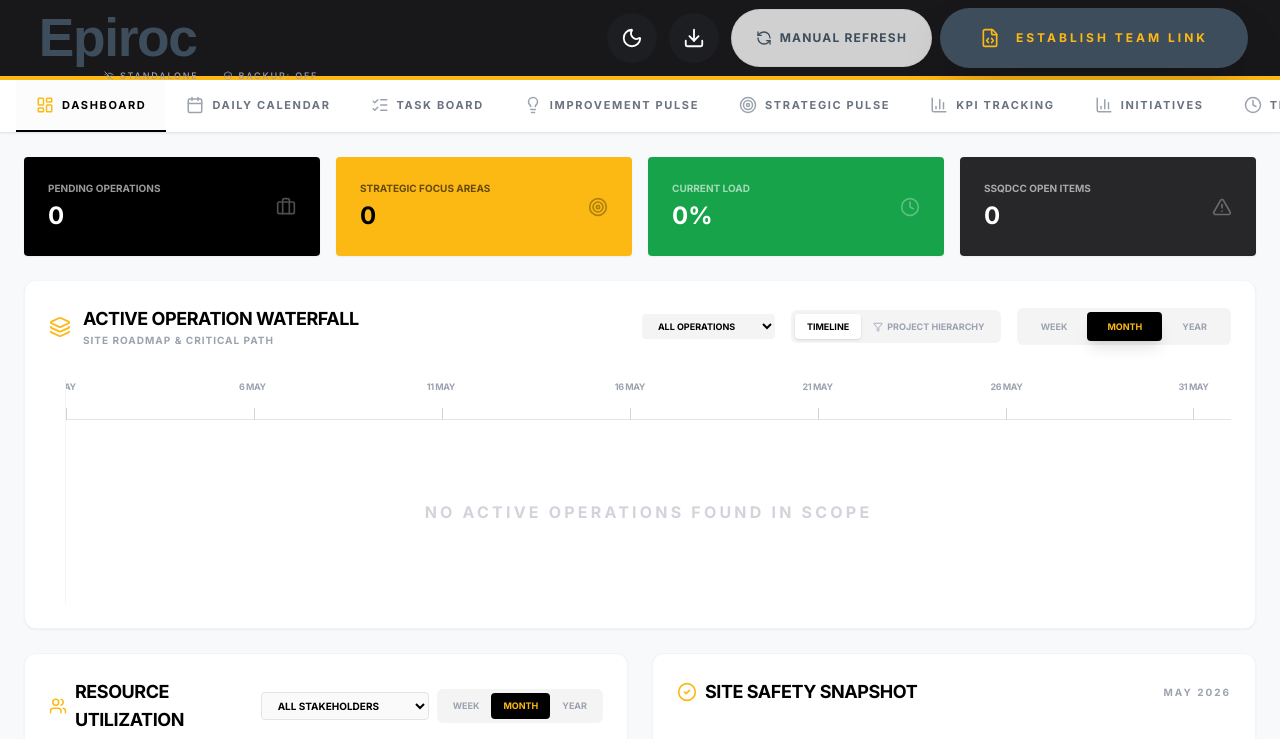
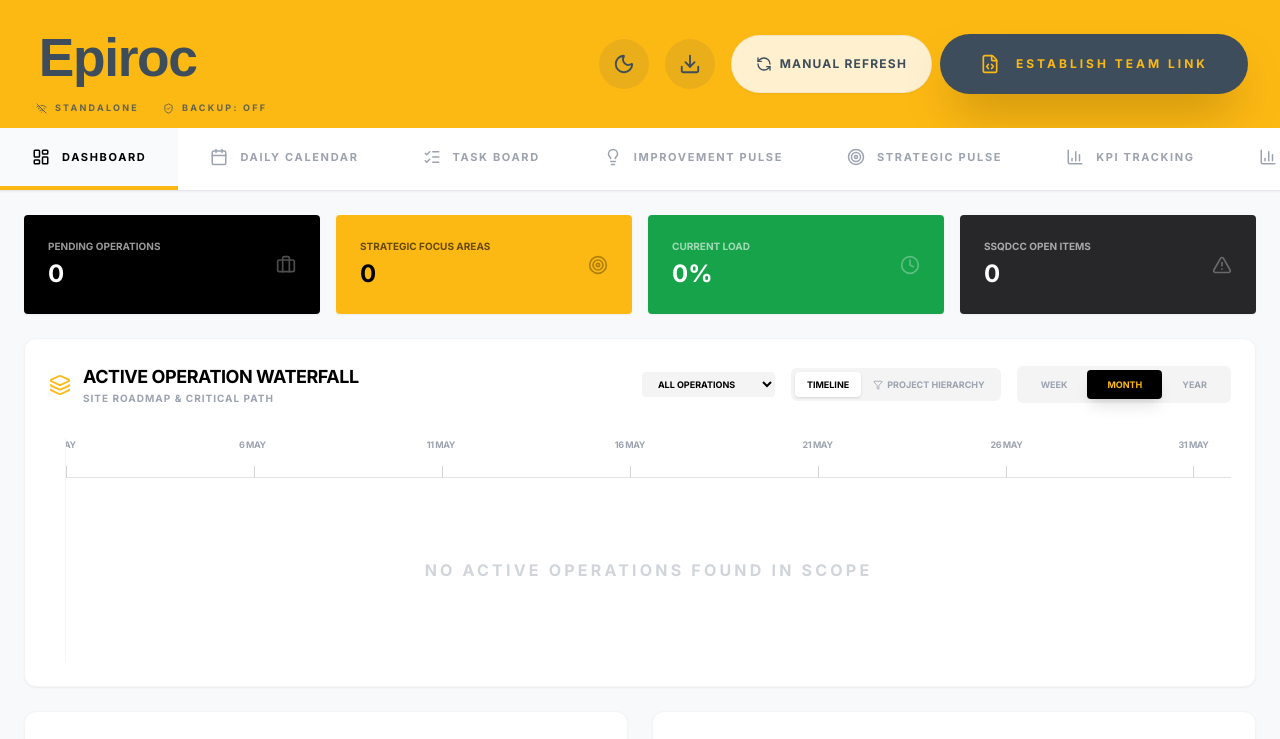
Before and after one commit to PythonProgrammer1986/Daily-Pulse-SQDCC, a React (Vite) app: page / in a window 1280 px wide. Shown: the top 739 px of the page. Built offline with nearby package versions, Linux system fonts and the light colour scheme.

Commit message:
feat: Refactor archiving logic and UI
Removes explicit `isArchived` properties and replaces them with status checks for a more consistent archiving approach. Updates UI elements and filtering logic to reflect these changes.

```diff
--- a/App.tsx
+++ b/App.tsx
@@ -681,25 +681,26 @@
       )}
 
       <header
-        className="h-20 flex items-center px-8 bg-zinc-900 border-b-4 border-[#FDB913] text-white relative z-20"
+        className="h-32 flex items-center px-8 relative overflow-hidden transition-colors duration-500 text-[#3d4d5b]"
+        style={{ backgroundColor: BRAND.YELLOW }}
       >
         <div className="flex flex-col z-10">
           <div className="flex items-center">
             <Logo />
           </div>
-          <div className="flex items-center space-x-6 ml-[4.5rem] -mt-1 text-[9px] uppercase tracking-[0.2em] font-medium text-zinc-400">
+          <div className="flex items-center space-x-6 ml-1 mt-2 text-[9px] uppercase tracking-[0.25em] font-black opacity-80">
             <span className="flex items-center">
               {fileHandle ? (
-                <Wifi size={10} className="mr-1.5 text-[#FDB913]" />
+                <Wifi size={11} className="mr-2" />
               ) : (
-                <WifiOff size={10} className="mr-1.5" />
+                <WifiOff size={11} className="mr-2" />
               )}
               {fileHandle ? "CONNECTED" : "STANDALONE"}
             </span>
             <span className="flex items-center">
               <ShieldCheck
-                size={10}
-                className={`mr-1.5 ${backupDirHandle ? "text-green-500" : ""}`}
+                size={11}
+                className={`mr-2 ${backupDirHandle ? "text-green-700" : ""}`}
               />
               BACKUP: {backupDirHandle ? "ACTIVE" : "OFF"}
             </span>
@@ -708,7 +709,7 @@
 
         <div className="flex-1"></div>
 
-        <div className="flex items-center space-x-3 z-10">
+        <div className="flex items-center space-x-4 z-10">
           <button
             onClick={() => setIsDarkMode(!isDarkMode)}
             title="Toggle Dark Mode"
@@ -808,21 +809,19 @@
         </div>
       </header>
 
-      <nav className="bg-white border-b border-gray-200 sticky top-0 z-40 overflow-x-auto shadow-sm">
-        <div className="max-w-[1600px] mx-auto flex min-w-max px-4">
+      <nav className="bg-white border-b border-gray-200 sticky top-0 z-40 shadow-sm overflow-x-auto">
+        <div className="max-w-7xl mx-auto flex min-w-max">
           {tabs.map((tab) => (
             <button
               key={tab.id}
               onClick={() => setActiveTab(tab.id)}
-              className={`flex items-center space-x-2 px-5 py-4 transition-all border-b-2 text-[11px] font-bold uppercase tracking-wider ${
+              className={`flex items-center space-x-3 px-8 py-5 transition-all border-b-4 ${
                 activeTab === tab.id
-                  ? "border-black text-black bg-zinc-50/50"
-                  : "border-transparent text-gray-500 hover:text-black hover:border-gray-300"
+                  ? "border-[#FDB913] text-black font-black bg-gray-50"
+                  : "border-transparent text-gray-400 hover:text-black hover:bg-gray-50"
               }`}
             >
-              <div className={activeTab === tab.id ? "text-[#FDB913]" : "text-gray-400"}>
-                {tab.icon}
-              </div>
+              {tab.icon}
               <span className="text-[11px] uppercase tracking-[0.15em] font-black">
                 {tab.name}
               </span>
--- a/components/ArchiveBoard.tsx
+++ b/components/ArchiveBoard.tsx
@@ -30,9 +30,9 @@
   const allItems = useMemo(() => {
     const items: ArchivedItem[] = [...(data.archivedItems || [])];
 
-    // Add active tasks that are completed or manually archived
+    // Add active tasks that are completed
     (data.tasks || [])
-      .filter((t) => t.isArchived || t.status === "Completed")
+      .filter((t) => t.status === "Completed")
       .forEach((t) => {
         items.push({
           id: t.id,
@@ -46,11 +46,9 @@
     (data.ideas || []).forEach((i) => {
       const linkedTask = (data.tasks || []).find((t) => t.ideaLink === i.id);
       const isCompleted =
-        i.isArchived ||
         i.status === "Implemented" ||
         i.status === "Rejected" ||
-        (linkedTask && linkedTask.status === "Completed") ||
-        (linkedTask && linkedTask.isArchived);
+        (linkedTask && linkedTask.status === "Completed");
 
       if (isCompleted) {
         items.push({
@@ -65,9 +63,9 @@
       }
     });
 
-    // Add active projects that are 100% or manually archived
+    // Add active projects that are 100%
     (data.projects || [])
-      .filter((p) => p.isArchived || p.status === "Completed" || p.progress === 100)
+      .filter((p) => p.progress === 100)
       .forEach((p) => {
         items.push({
           id: p.id,
@@ -83,7 +81,7 @@
       cat: string,
     ) => {
       (list || [])
-        .filter((i) => i.isArchived || i.completed)
+        .filter((i) => i.completed)
         .forEach((i) => {
           items.push({
             id: i.id,
--- a/components/ProjectBoard.tsx
+++ b/components/ProjectBoard.tsx
@@ -1,6 +1,6 @@
 import React, { useState } from "react";
 import { Project, ProjectStatus } from "../types";
-import { Plus, Edit2, Trash2, History } from "lucide-react";
+import { Plus, Edit2, Trash2 } from "lucide-react";
 
 interface ProjectBoardProps {
   projects: Project[];
@@ -58,16 +58,6 @@
   const handleDelete = (id: string) => {
     if (confirm("Delete this project?")) {
       updateProjects(projects.filter((p) => p.id !== id));
-      setShowModal(false);
-    }
-  };
-
-  const handleArchive = (id: string) => {
-    if (confirm("Move this project to the Audit Trail (Archive)?")) {
-      updateProjects(
-        projects.map((p) => (p.id === id ? { ...p, isArchived: true, updatedAt: new Date().toISOString() } : p))
-      );
-      setShowModal(false);
     }
   };
 
@@ -92,7 +82,7 @@
       </div>
 
       <div className="grid grid-cols-1 xl:grid-cols-2 gap-6">
-        {projects.filter((p) => !p.isArchived).map((project) => (
+        {projects.map((project) => (
           <div
             key={project.id}
             className="bg-white border border-gray-100 rounded-lg shadow-sm hover:shadow-md transition p-6"
@@ -107,16 +97,6 @@
                 </p>
               </div>
               <div className="flex space-x-2">
-                {(project.status === "Completed" || project.progress === 100) && (
-                  <button
-                    onClick={() => handleArchive(project.id)}
-                    className="p-2 text-[#FDB913] hover:bg-zinc-800 hover:text-[#FDB913] rounded transition flex items-center bg-black"
-                    title="Archive Project"
-                  >
-                    <History size={16} />
-                    <span className="sr-only">Archive</span>
-                  </button>
-                )}
                 <button
                   onClick={() => openEdit(project)}
                   className="p-2 text-blue-600 hover:bg-blue-50 rounded"
--- a/components/TaskBoard.tsx
+++ b/components/TaskBoard.tsx
@@ -42,6 +42,7 @@
   "Information & Team Suggestions",
   "Problem Solving",
   "Continuous Improvement",
+  "Strategic Initiatives & Action Plans",
 ];
 
 const TaskBoard: React.FC<TaskBoardProps> = ({
@@ -73,7 +74,7 @@
   const [selectedOkrId, setSelectedOkrId] = useState<string>("");
 
   const filteredTasks = useMemo(() => {
-    const result = tasks.filter((t) => !t.isArchived).filter((t) => {
+    const result = tasks.filter((t) => {
       const matchSearch =
         t.task.toLowerCase().includes(searchTerm.toLowerCase()) ||
         t.owner.toLowerCase().includes(searchTerm.toLowerCase());
@@ -81,9 +82,9 @@
 
       let matchQuick = true;
       if (filterQuick === "Weekly Improvement") {
-        matchQuick = t.category === "Continuous Improvement" || t.category === "Weekly Improvement";
+        matchQuick = (t.category === "Continuous Improvement" || t.category === "Weekly Improvement") && t.status !== "Completed";
       } else if (filterQuick === "Initiatives") {
-        matchQuick = !!t.project || t.category === "Initiative";
+        matchQuick = !!t.project || t.category === "Initiative" || t.category === "Strategic Initiatives & Action Plans";
       }
 
       return matchSearch && matchOwner && matchQuick;
@@ -182,21 +183,6 @@
       )
     ) {
       updateTasks(tasks.filter((t) => t.id !== taskId));
-      if (editingTask?.id === taskId) {
-        setLock(taskId, null);
-      }
-      closeModal();
-    }
-  };
-
-  const handleArchiveTask = (taskId: string) => {
-    if (readOnly) return;
-    if (confirm("Move this operation to the Audit Trail (Archive)?")) {
-      updateTasks(
-        tasks.map((t) =>
-          t.id === taskId ? { ...t, isArchived: true, updatedAt: new Date().toISOString() } : t
-        )
-      );
       if (editingTask?.id === taskId) {
         setLock(taskId, null);
       }
@@ -751,24 +737,14 @@
             {!readOnly && (
               <div className="p-8 border-t bg-zinc-50 flex justify-between items-center shrink-0">
                 {editingTask && (
-                  <div className="flex space-x-2">
-                    <button
-                      type="button"
-                      onClick={() => handleArchiveTask(editingTask.id)}
-                      className="px-6 py-3 text-[10px] font-black uppercase tracking-widest text-[#FDB913] bg-black hover:bg-zinc-800 rounded transition flex items-center space-x-2"
-                    >
-                      <History size={14} />
-                      <span>Archive</span>
-                    </button>
                   <button
                     type="button"
                     onClick={() => handleDeleteTask(editingTask.id)}
                     className="px-6 py-3 text-[10px] font-black uppercase tracking-widest text-red-500 hover:bg-red-50 rounded transition flex items-center space-x-2"
                   >
                     <Trash2 size={14} />
-                      <span>Delete</span>
+                    <span>Delete Operation</span>
                   </button>
-                  </div>
                 )}
                 {!editingTask && <div></div>} {/* Spacer */}
                 <div className="flex items-center space-x-4">
--- a/constants.tsx
+++ b/constants.tsx
@@ -31,6 +31,7 @@
   "Information & Team Suggestions",
   "Problem Solving",
   "Continuous Improvement",
+  "Strategic Initiatives & Action Plans",
 ];
 
 export const SSQDCC_CATEGORIES = [
```
Also changed, not shown: types.ts (+0 -8 lines). Lines whose indentation alone changed are shown as unchanged.
